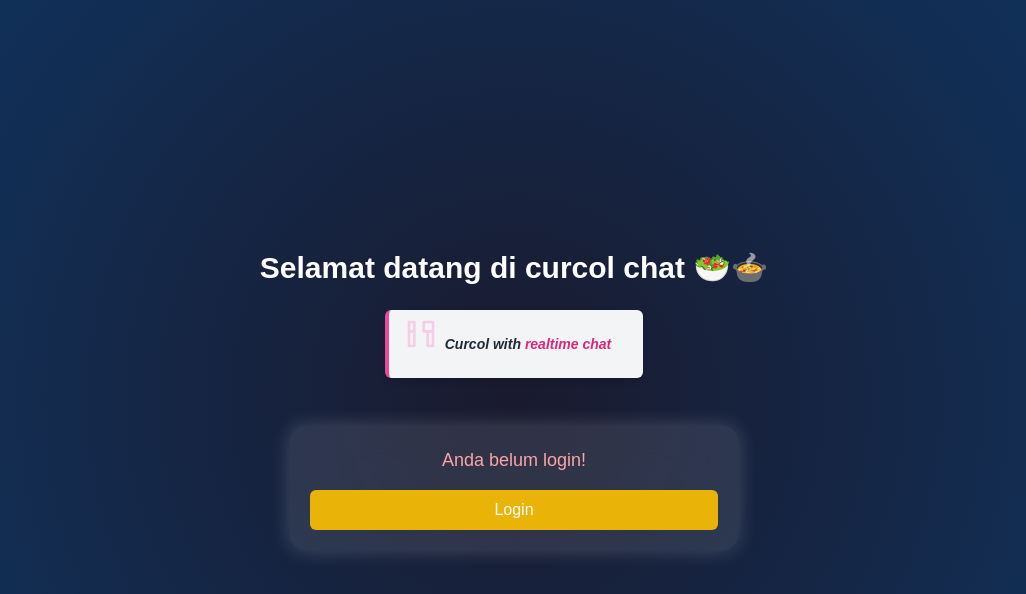
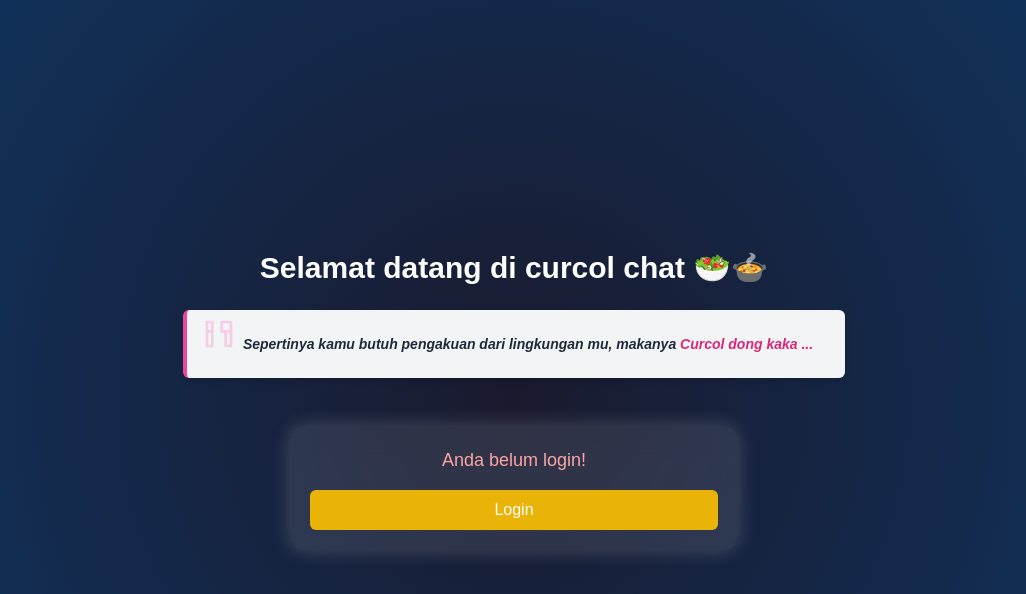
Before and after one commit to codesyariah122/websocket-realtime-chat, a Flask app: page / in a window 1280 px wide. Shown: the top 594 px of the page, without its empty margins (126-1152 px from the left). Run offline with Flask 3, Linux system fonts and the light colour scheme; some libraries are stand-ins or nearby versions.

Commit message:
update/index

```diff
--- a/templates/index.html
+++ b/templates/index.html
@@ -43,8 +43,8 @@
         ></path>
       </svg>
       <p class="ml-6">
-        Curcol with
-        <strong class="text-pink-600">realtime chat</strong>
+        Sepertinya kamu butuh pengakuan dari lingkungan mu, makanya
+        <strong class="text-pink-600">Curcol dong kaka ...</strong>
       </p>
     </blockquote>
 
```
